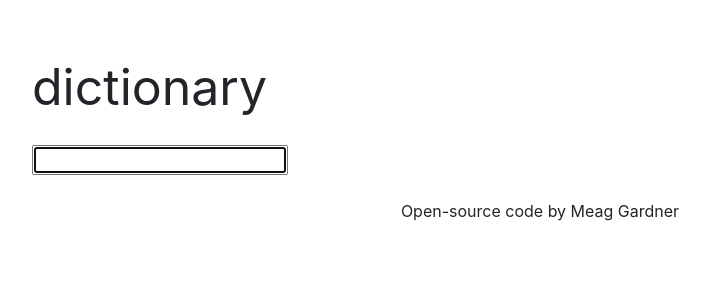
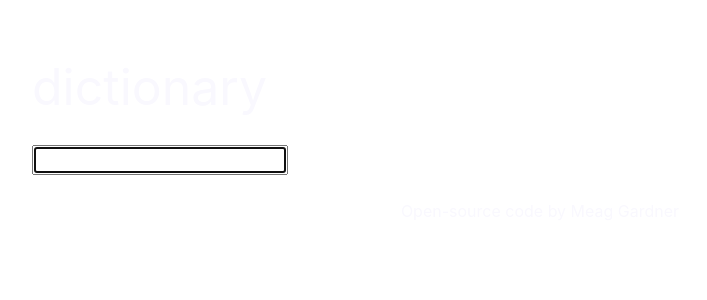
Before and after one commit to meageliz/suave-dictionary-app, a React (Create React App) app: page / in a window 1280 px wide. Shown: the top 300 px of the page, without its empty margins (100-807 px from the left). Built offline with nearby package versions, Linux system fonts and the light colour scheme.

Commit message:
Added some basic styling

```diff
--- a/src/App.css
+++ b/src/App.css
@@ -1,3 +1,11 @@
+body {
+  color: #f9f8fe;
+}
+
+a {
+  color: #9670f4;
+}
+
 .App header {
   font-size: 50px;
   margin: 50px 0 0 50px;
```
